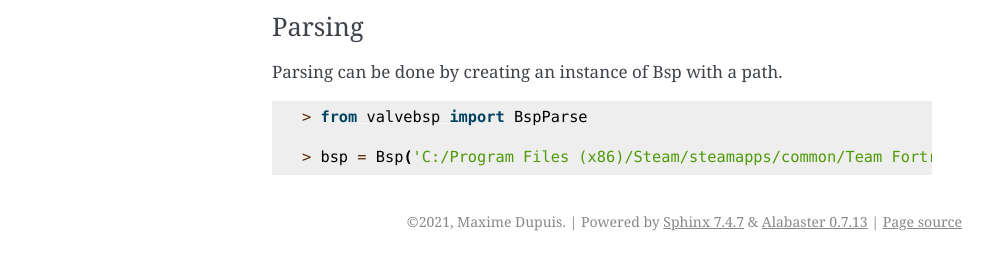
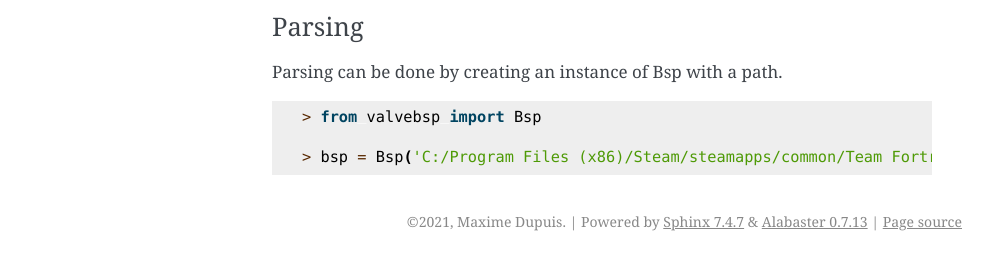
Before and after one commit to pySourceSDK/ValveBSP, a Sphinx documentation site: the page built from docs/source/quickstart.rst, in a window 1280 px wide. Shown: the part 824-1082 px from the top of the page, without its empty margins (148-1140 px from the left). Built offline with Sphinx 7.4.7, drawn with Linux system fonts in a browser that asks for light colours.

Commit message:
fixed documentation error

```diff
--- a/docs/source/index.rst
+++ b/docs/source/index.rst
@@ -1,5 +1,5 @@
 Welcome to ValveBSP's documentation!
-=====================================
+====================================
 
 .. image:: https://img.shields.io/badge/License-GPLv3-blue.svg
    :target: https://github.com/pySourceSDK/ValveBSP/blob/master/LICENSE.txt
--- a/docs/source/quickstart.rst
+++ b/docs/source/quickstart.rst
@@ -43,6 +43,6 @@ Parsing can be done by creating an instance of Bsp with a path.
 
 .. code-block:: python
 
-   > from valvebsp import BspParse
+   > from valvebsp import Bsp
 
    > bsp = Bsp('C:/Program Files (x86)/Steam/steamapps/common/Team Fortress 2/tf/maps/ctf_2fort.bsp')
```
